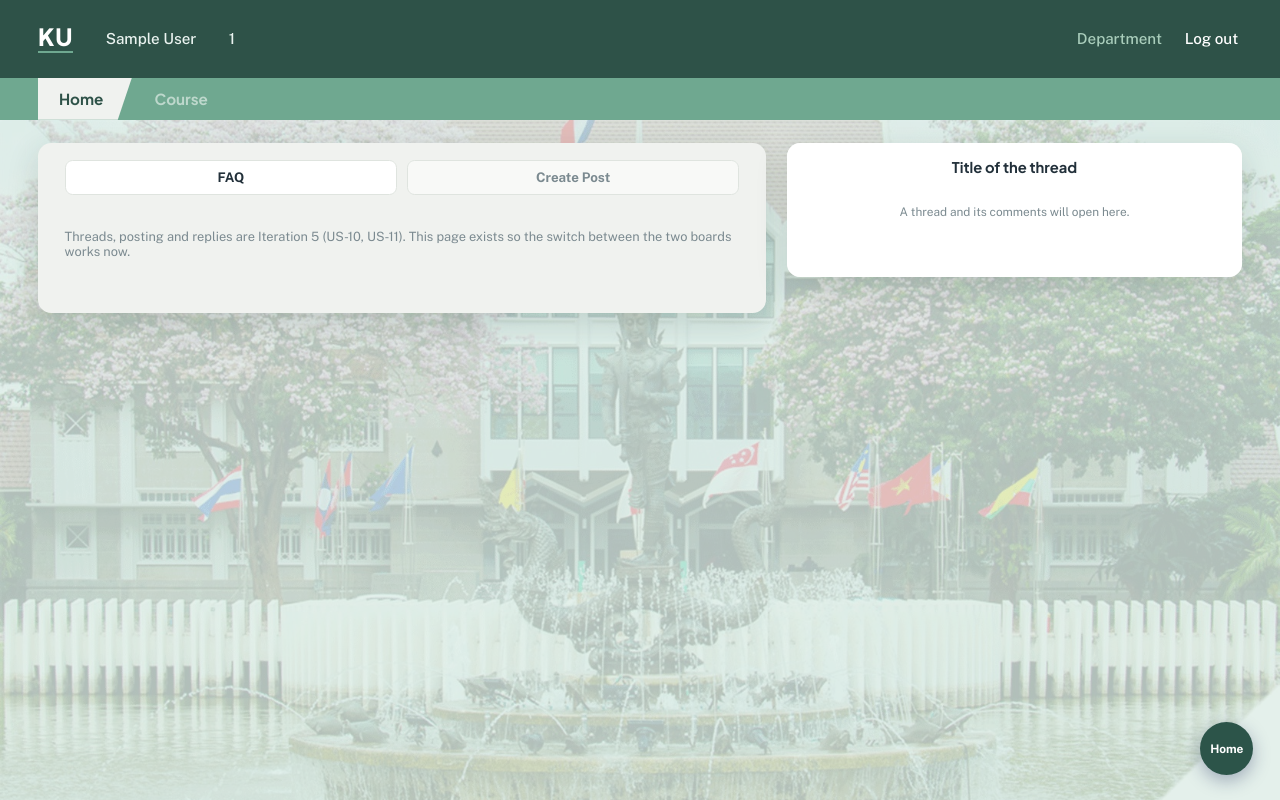
After one commit to phunnipathtkasetsart/BNM-ISP, a Django app: page /announcements/faq/ in a window 1280 px wide. The commit adds this page. Run offline with Django 5.2, Linux system fonts and the light colour scheme; the visitor is signed in with stand-in values (Sample User, id 1); parts of the project's set-up code (start-up, migrations or seed data) failed here and were passed over.

Commit message:
Role-aware visibility, guest countdown, side panels, and the FAQ board switch

```diff
--- a/source/academic_hub/accounts/middleware.py
+++ b/source/academic_hub/accounts/middleware.py
@@ -8,6 +8,8 @@ GUEST_LANDING_VIEW = "announcements:public_board"
 
 GUEST_ALLOWED_VIEWS = {
     GUEST_LANDING_VIEW,
+    # Guests read the FAQ board too - they just cannot post on it.
+    "announcements:faq_board",
     "accounts:logout",
     # The way out of guest mode. Blocking these made the "Sign in"
     # control in the bar bounce straight back to the board, which
--- a/source/academic_hub/accounts/static/accounts/css/style.css
+++ b/source/academic_hub/accounts/static/accounts/css/style.css
@@ -979,3 +979,85 @@ body{
 /* The whole datetime box opens the picker now, so it should look clickable. */
 .annform input[type="datetime-local"]{cursor:pointer}
 .annform input[type="datetime-local"]::-webkit-calendar-picker-indicator{cursor:pointer}
+
+/* ================================================================
+   Right-column panels, guest clock, and the board switcher
+   ================================================================ */
+.board__side{display:flex;flex-direction:column;gap:calc(16 * var(--u))}
+
+.sidepanel{width:auto}
+.sidepanel__head{
+  padding:calc(16 * var(--u)) calc(20 * var(--u)) calc(10 * var(--u));
+  background:#fff;
+}
+.sidepanel__head h2{
+  margin:0;font-family:var(--font-display);font-weight:700;
+  font-size:calc(15.5 * var(--u));color:var(--ink);text-align:center;
+}
+.sidepanel__body{
+  background:#fff;padding:0 calc(20 * var(--u)) calc(20 * var(--u));
+  min-height:calc(96 * var(--u));
+}
+/* Says why a panel is empty, rather than leaving a blank box that reads as
+   broken. */
+.sidepanel__soon{
+  margin:0;font-size:calc(12.5 * var(--u));color:var(--ink-muted);
+  line-height:1.6;text-align:center;padding-top:calc(18 * var(--u));
+}
+
+/* --- guest session clock --- */
+.guestclock{
+  flex:none;font-family:var(--font-ui);font-size:calc(13 * var(--u));
+  font-weight:600;color:var(--ku-sage-soft);
+  background:rgba(255,255,255,.10);
+  padding:calc(3 * var(--u)) calc(10 * var(--u));border-radius:999px;
+  font-variant-numeric:tabular-nums;white-space:nowrap;
+}
+/* Last five minutes: warm, not alarming — the session ending is expected. */
+.guestclock--low{color:#F6D9CB;background:rgba(200,120,80,.28)}
+
+/* --- switcher: the round button that flips between the two boards ---
+   A link, so it works with JavaScript off. The page-turn is done on arrival
+   by .board's animation rather than on click, which would need a script and
+   would break the back button. */
+.switcher{
+  position:fixed;right:calc(28 * var(--u));bottom:calc(26 * var(--u));z-index:9;
+  width:calc(56 * var(--u));height:calc(56 * var(--u));border-radius:50%;
+  display:grid;place-items:center;
+  background:#3B49DF;color:#fff;text-decoration:none;
+  font-family:var(--font-ui);font-weight:700;font-size:calc(12.5 * var(--u));
+  box-shadow:0 calc(6 * var(--u)) calc(18 * var(--u)) rgba(28,40,90,.34);
+  transition:transform .18s var(--ease),box-shadow .18s var(--ease);
+}
+.switcher:hover{transform:translateY(calc(-2 * var(--u))) scale(1.04)}
+.switcher:focus-visible{outline:3px solid #fff;outline-offset:3px}
+.switcher--back{background:var(--ku-green-800)}
+
+/* The page-turn: the incoming board lifts in from the corner the button sits
+   in, so pressing it reads as the old page folding away into it. */
+@keyframes board-in{
+  from{opacity:0;transform:translate3d(calc(18 * var(--u)),calc(22 * var(--u)),0) scale(.985)}
+  to{opacity:1;transform:none}
+}
+.board{animation:board-in .34s var(--ease) both;transform-origin:100% 100%}
+@media (prefers-reduced-motion:reduce){
+  .board{animation:none}
+  .switcher{transition:none}
+}
+
+/* --- FAQ page header row --- */
+.faqhead{
+  display:flex;gap:calc(10 * var(--u));
+  padding:calc(18 * var(--u)) calc(28 * var(--u)) calc(4 * var(--u));
+}
+.faqhead__tab{
+  flex:1;text-align:center;border-radius:var(--r-field);
+  padding:calc(9 * var(--u)) calc(14 * var(--u));
+  font-weight:700;font-size:calc(14 * var(--u));
+  background:#fff;border:1px solid var(--hairline);color:var(--ink);
+}
+.faqhead__tab--off{color:var(--ink-muted);cursor:not-allowed;background:var(--field)}
+
+@media (max-width:900px){
+  .switcher{right:16px;bottom:16px}
+}
--- a/source/academic_hub/accounts/templates/accounts/base.html
+++ b/source/academic_hub/accounts/templates/accounts/base.html
@@ -34,11 +34,13 @@
    them with the reader's details and a log-out control. {% endcomment %}
 <header class="topbar {% block topbar_mod %}{% endblock %}">
   <div class="topbar__left">
-    {% comment %} Home is the board, for everyone. Pointing this at the sign-in
-     page meant a signed-in user clicking the logo landed on a login form,
-     and the OAuth path then bounced them into whichever account was already
-     in session. {% endcomment %}
-    <a class="topbar__logo" href="{% url 'announcements:public_board' %}">KU</a>
+    {% comment %} The board is only reachable once you are signed in or have
+       pressed "Sign in as guest". A guest is an authenticated generated
+       account, so one check covers both. Anonymous visitors get the sign-in
+       page, because this link used to walk them straight past the guest
+       button into content they had not asked for. {% endcomment %}
+    <a class="topbar__logo"
+       href="{% if request.user.is_authenticated %}{% url 'announcements:public_board' %}{% else %}{% url 'accounts:login' %}{% endif %}">KU</a>
     {% block topbar_left %}{% endblock %}
   </div>
   {% comment %} No default. The old "Help" link here pointed at "#" and did
@@ -55,6 +57,24 @@
 (function () {
   "use strict";
   var calm = window.matchMedia("(prefers-reduced-motion: reduce)").matches;
+
+  /* ---------- guest session countdown ----------
+     Reads the expiry the server rendered and ticks it down. Purely
+     informational: the session is enforced server-side either way, so a
+     browser with JavaScript off simply sees no clock. */
+  document.querySelectorAll(".guestclock").forEach(function (el) {
+    var ends = Date.parse(el.dataset.expires || "");
+    if (isNaN(ends)) { el.remove(); return; }
+    function tick() {
+      var left = Math.max(0, Math.floor((ends - Date.now()) / 1000));
+      var m = Math.floor(left / 60), sec = left % 60;
+      el.textContent = m + ":" + (sec < 10 ? "0" : "") + sec + " left";
+      el.classList.toggle("guestclock--low", left <= 300);
+      if (left === 0) { el.textContent = "session ended"; clearInterval(id); }
+    }
+    tick();
+    var id = setInterval(tick, 1000);
+  });
 
   /* ---------- date pickers open from anywhere in the field ----------
      A datetime-local input only opens its picker when the little calendar
--- /dev/null
+++ b/source/academic_hub/announcements/templates/announcements/faq_board.html
@@ -0,0 +1,71 @@
+{% extends "accounts/base.html" %}
+{% block title %}FAQ — KU Student Portal{% endblock %}
+
+{% comment %} The FAQ side of the portal. Iteration 2 delivers the route and
+   the switch between the two boards only - threads, posting and replies are
+   US-10 and US-11, which the plan puts in Iteration 5. Left deliberately
+   empty rather than filled with placeholder threads that would later have to
+   be told apart from real ones. {% endcomment %}
+
+{% block topbar_mod %}topbar--signed-in{% endblock %}
+
+{% block topbar_left %}
+  {% if request.user.is_authenticated %}
+    <span class="topbar__me topbar__me--name">{{ request.user.get_full_name }}</span>
+    <span class="topbar__me topbar__me--id">{{ request.user.nisit_id }}</span>
+  {% endif %}
+{% endblock %}
+
+{% block topbar_right %}
+  <div class="topbar__right">
+    <span class="topbar__role">{% if is_guest %}Guest{% elif request.user.is_superuser %}Department{% elif request.user.is_staff %}Lecturer{% else %}Student{% endif %}</span>
+    {% if is_guest %}
+      <span class="guestclock" data-expires="{{ guest_expires_at }}"
+            title="Your guest session ends then">&mdash;</span>
+    {% endif %}
+    <form method="post" action="{% url 'accounts:logout' %}" class="topbar__logout-form">
+      {% csrf_token %}
+      <button type="submit" class="topbar__logout">Log out</button>
+    </form>
+  </div>
+{% endblock %}
+
+{% block content %}
+<nav class="subnav" aria-label="Sections">
+  <a class="subnav__tab subnav__tab--on" href="{% url 'announcements:faq_board' %}">Home</a>
+  <span class="subnav__tab subnav__tab--off" aria-disabled="true"
+        title="Sign in to see your courses">Course</span>
+</nav>
+
+<div class="board">
+  <section class="board__main panel">
+    <div class="faqhead">
+      <span class="faqhead__tab faqhead__tab--on">FAQ</span>
+      {% comment %} Guests read only; everyone signed in may post. Disabled
+         rather than hidden, so the difference between "not yet built" and
+         "not allowed" stays visible. {% endcomment %}
+      <span class="faqhead__tab faqhead__tab--off" aria-disabled="true"
+            title="{% if can_post %}Coming in Iteration 5{% else %}Guests cannot post{% endif %}">Create Post</span>
+    </div>
+
+    <div class="feed">
+      <p class="feed__empty">
+        Threads, posting and replies are Iteration&nbsp;5 (US-10, US-11).
+        This page exists so the switch between the two boards works now.
+      </p>
+    </div>
+  </section>
+
+  <aside class="board__side">
+    <section class="panel sidepanel">
+      <div class="sidepanel__head"><h2>Title of the thread</h2></div>
+      <div class="sidepanel__body">
+        <p class="sidepanel__soon">A thread and its comments will open here.</p>
+      </div>
+    </section>
+  </aside>
+</div>
+
+<a class="switcher switcher--back" href="{% url 'announcements:public_board' %}"
+   aria-label="Back to announcements"><span>Home</span></a>
+{% endblock %}
--- a/source/academic_hub/announcements/urls.py
+++ b/source/academic_hub/announcements/urls.py
@@ -6,6 +6,7 @@ app_name = "announcements"
 
 urlpatterns = [
     path("", views.public_board, name="public_board"),
+    path("faq/", views.faq_board, name="faq_board"),
     path("new/", views.announcement_form, name="announcement_create"),
     path("<int:pk>/edit/", views.announcement_form, name="announcement_edit"),
     path("<int:pk>/delete/", views.announcement_delete, name="announcement_delete"),
--- a/source/academic_hub/announcements/views.py
+++ b/source/academic_hub/announcements/views.py
@@ -9,7 +9,9 @@ it would be easiest to leak something by forgetting it.
 from django.contrib.auth.decorators import login_required
 from django.contrib.postgres.search import SearchQuery, SearchRank, SearchVector
 from django.db.models import F
+from django.contrib.auth.views import redirect_to_login
 from django.shortcuts import get_object_or_404, redirect, render
+from django.urls import reverse
 from django.views.decorators.http import require_POST
 
 from accounts.middleware import is_guest_request
@@ -36,7 +38,15 @@ def _search(queryset, query):
 
 
 def public_board(request):
-    """Announcements and FAQs a guest may read, optionally searched/filtered."""
+    """The board. Reachable once signed in, or after choosing guest access.
+
+    Not open to a bare anonymous visitor: they are sent to sign in, where
+    "Sign in as guest" is the deliberate way in. Guests are authenticated
+    generated accounts, so one check covers both cases.
+    """
+    if not request.user.is_authenticated:
+        return redirect_to_login(request.get_full_path(), reverse("accounts:login"))
+
     query = request.GET.get("q", "").strip()
     active_tag = request.GET.get("tag", "").strip()
 
@@ -95,6 +105,11 @@ def public_board(request):
         "result_count": len(announcements) + len(faqs),
         "can_manage": can_manage,
         "is_guest": is_guest,
+        # ISO timestamp for the countdown in the bar. A guest should be able
+        # to see how long is left rather than be dropped without warning.
+        "guest_expires_at": (
+            request.session.get_expiry_date().isoformat() if is_guest else ""
+        ),
     })
 
 
@@ -172,3 +187,21 @@ def announcement_delete(request, pk):
 
     announcement.delete()
     return redirect("announcements:public_board")
+
+
+@login_required(login_url="accounts:login")
+def faq_board(request):
+    """The FAQ side of the portal (US-10, US-11 - Iteration 5).
+
+    Deliberately empty. Iteration 2 only needs the route and the switch
+    between the two boards; threads, posting and replies come later.
+    """
+    is_guest = is_guest_request(request)
+    return render(request, "announcements/faq_board.html", {
+        "is_guest": is_guest,
+        "can_post": request.user.is_authenticated and not is_guest,
+        # The countdown follows a guest across both boards.
+        "guest_expires_at": (
+            request.session.get_expiry_date().isoformat() if is_guest else ""
+        ),
+    })
```
Also changed, not shown: source/academic_hub/accounts/tests.py (+10 -5 lines), source/academic_hub/announcements/templates/announcements/public_board.html (+34 -1 lines), source/academic_hub/announcements/tests.py (+22 -2 lines).
